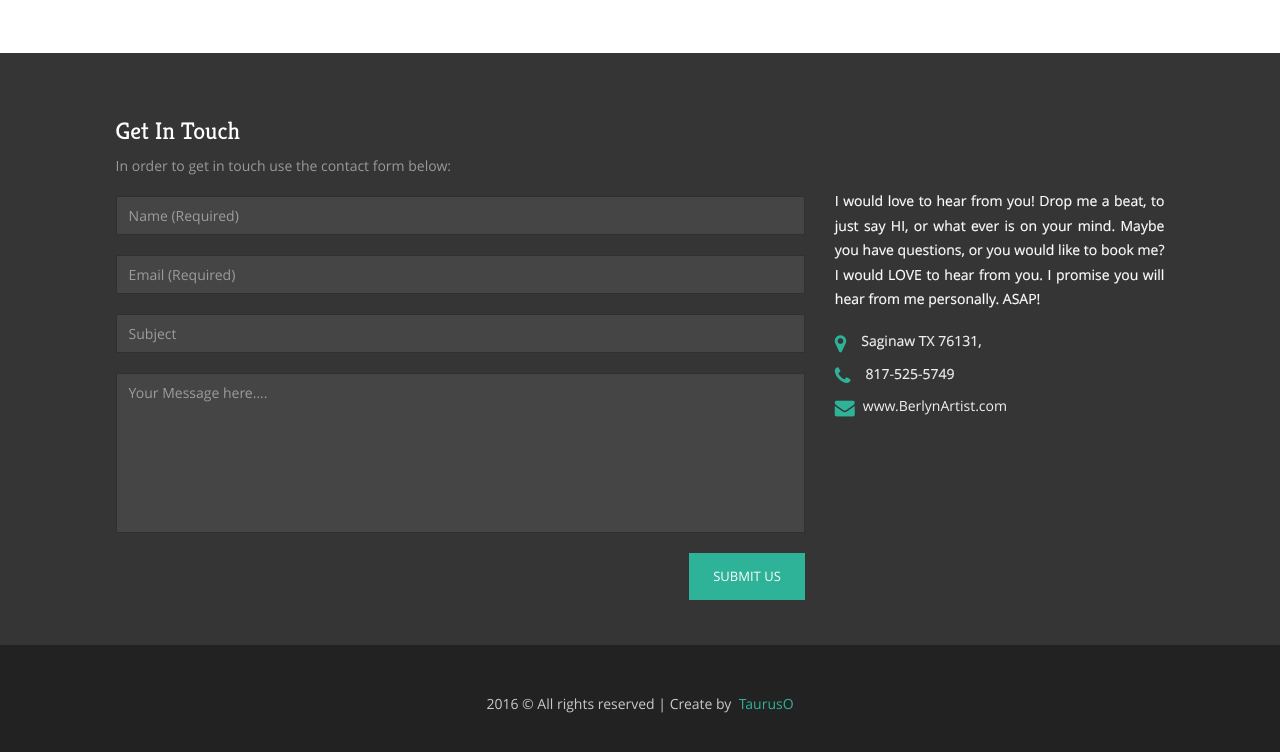
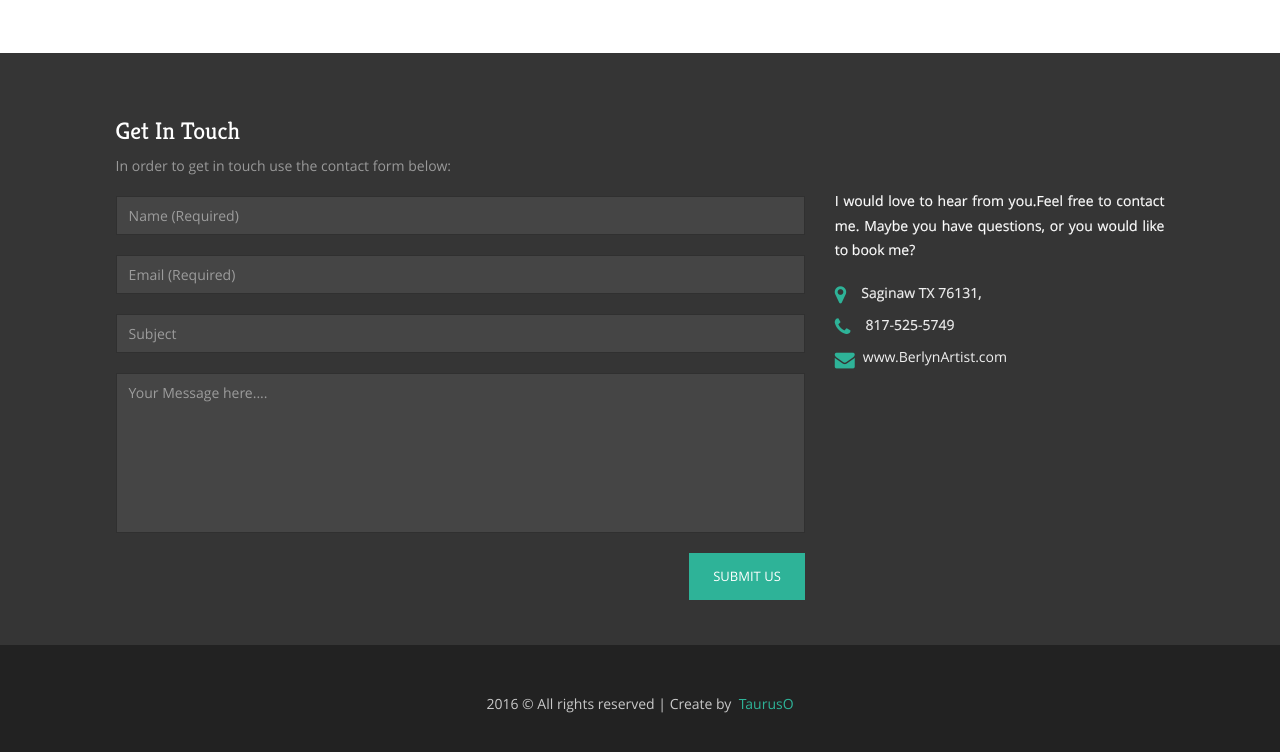
Before and after one commit to berlynartist/berlynartist.github.io, a plain HTML site: page index.html in a window 1280 px wide. Shown: the part 3012-3764 px from the top of the page. Drawn offline with Linux system fonts and the light colour scheme.

Commit message:
Update index.html

```diff
--- a/index.html
+++ b/index.html
@@ -218,9 +218,9 @@
 			</form>
 		</div>
 		<div class="col-md-4  contact_right">
-			<p><span>I would love to hear from you! Drop me a beat, to just say HI, or what ever is on your mind. Maybe you have questions,
+			<p><span>I would love to hear from you.Feel free to contact me. Maybe you have questions,
                 or you would like to book me?
-            I would LOVE to hear from you. I promise you will hear from me personally. ASAP!</p>
+           </p>
 			<ul class="list-unstyled address">
 				<li><i class="fa fa-map-marker"></i><span>Saginaw TX 76131,</span></li>
 				<li><i class="fa fa-phone"></i><span>817-525-5749</span></li>
```
